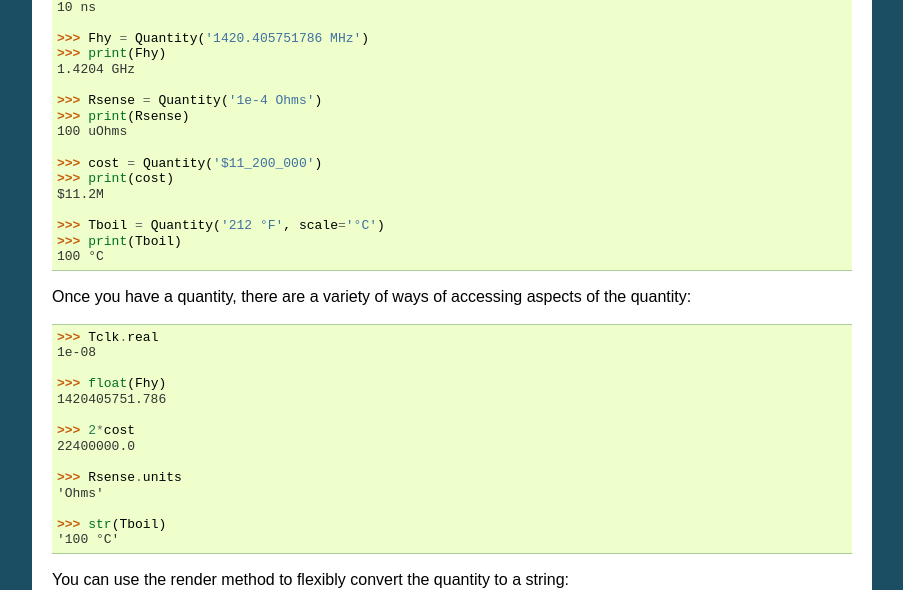
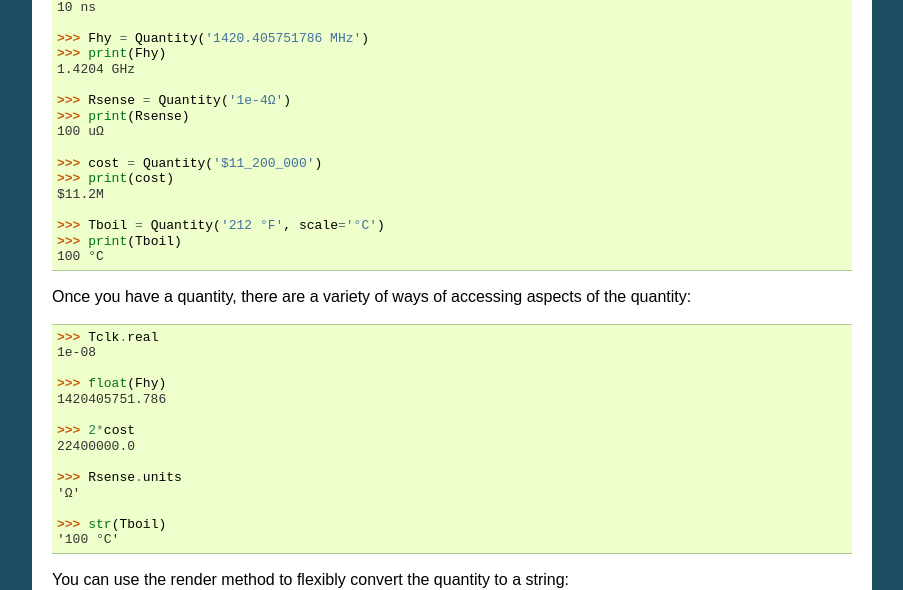
Before and after one commit to KenKundert/quantiphy, a Sphinx documentation site: the page built from doc/index.rst, in a window 1280 px wide and 900 px high, scrolled down 1045 px. Shown: the part 167-757 px from the top of the window, without its empty margins (198-1101 px from the left). Built offline with Sphinx 7.4.7, drawn with Linux system fonts in a browser that asks for light colours.

Commit message:
Tweak documentation.

```diff
--- a/README.rst
+++ b/README.rst
@@ -101,7 +101,7 @@ You use *Quantity* to convert numbers and units in various forms to quantities:
    >>> print(Fhy)
    1.4204 GHz
 
-   >>> Rsense = Quantity('1e-4 Ω')
+   >>> Rsense = Quantity('1e-4Ω')
    >>> print(Rsense)
    100 uΩ
 
--- a/doc/index.rst
+++ b/doc/index.rst
@@ -86,9 +86,9 @@ You use *Quantity* to convert numbers and units in various forms to quantities:
    >>> print(Fhy)
    1.4204 GHz
 
-   >>> Rsense = Quantity('1e-4 Ohms')
+   >>> Rsense = Quantity('1e-4Ω')
    >>> print(Rsense)
-   100 uOhms
+   100 uΩ
 
    >>> cost = Quantity('$11_200_000')
    >>> print(cost)
@@ -113,7 +113,7 @@ the quantity:
    22400000.0
 
    >>> Rsense.units
-   'Ohms'
+   'Ω'
 
    >>> str(Tboil)
    '100 °C'
```
